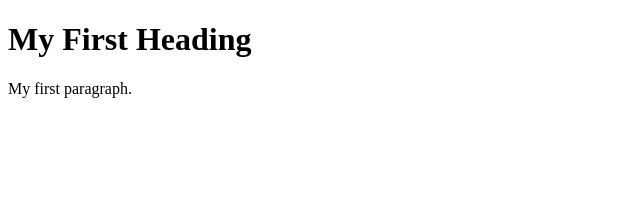
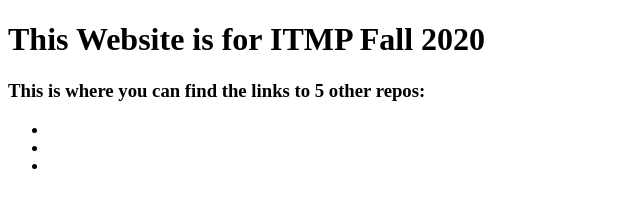
Before and after one commit to patparker05/patparker05.github.io, a plain HTML site: page index.html in a window 1280 px wide. Shown: the whole page, without its empty margins (0-640 px from the left). Drawn offline with Linux system fonts and the light colour scheme.

Commit message:
Update index.html

```diff
--- a/index.html
+++ b/index.html
@@ -2,9 +2,15 @@
 <html>
   <body>
 
-    <h1>My First Heading</h1>
-
-    <p>My first paragraph.</p>
+    <h1>This Website is for ITMP Fall 2020 </h1>
+    <h3>This is where you can find the links to 5 other repos:</h3>
+      <p>
+        <ul>
+          <li></li>
+          <li></li>
+          <li></li>
+        </ul>
+      </p>
 
   </body>
 </html>
```
